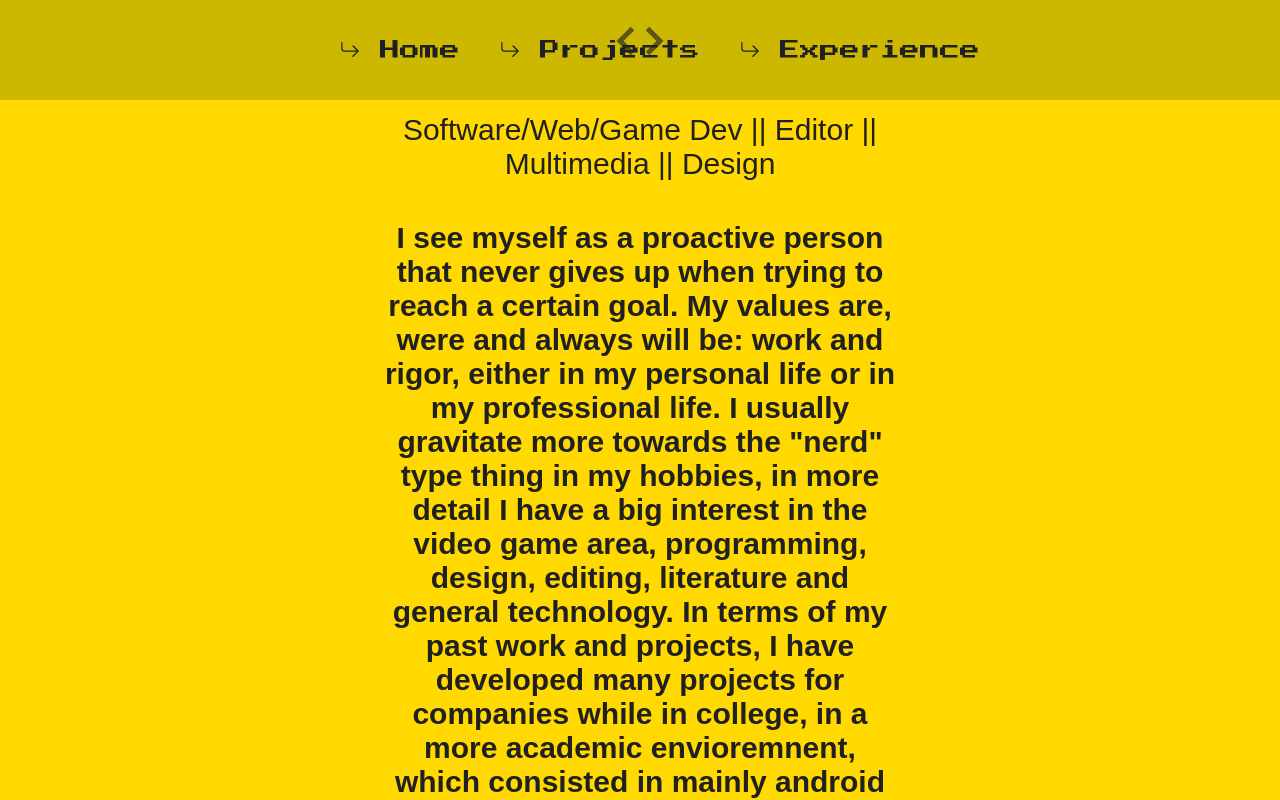
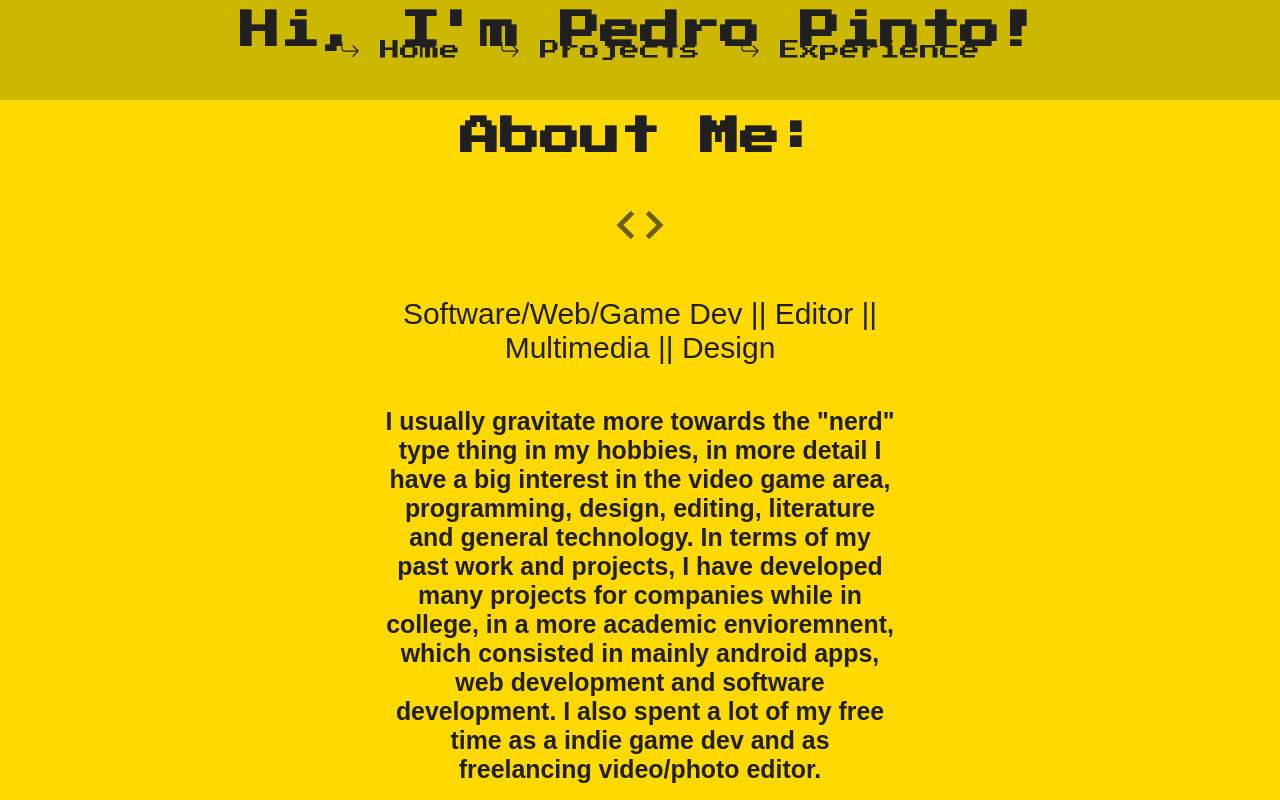
Before and after one commit to HidekiTheDm/hidekithedm.github.io, a React (Create React App) app: page / in a window 1280 px wide. Shown: the top 800 px of the page. Built offline with nearby package versions, Linux system fonts and the light colour scheme.

Commit message:
Update Home.js

```diff
--- a/src/pages/Home.js
+++ b/src/pages/Home.js
@@ -22,11 +22,10 @@ function Home() {
         <h2> About Me:</h2>
         <div className="prompt">
         <BiCode/><p>Software/Web/Game Dev || Editor || Multimedia || Design </p>
-                <h4>I see myself as a proactive person that never gives up when trying to reach a certain goal.
-                    My values are, were and always will be: work and rigor, either in my personal life or in my professional life.
+                <h5>
                     I usually gravitate more towards the "nerd" type thing in my hobbies, in more detail I have a big interest in the video game area, programming, design, editing, literature and general technology.
                     In terms of my past work and projects, I have developed many projects for companies while in college, in a more academic envioremnent, which consisted in mainly android apps, web development and software development.
-                    I also spent a lot of my free time as a indie game dev and as freelancing video/photo editor.</h4>
+                    I also spent a lot of my free time as a indie game dev and as freelancing video/photo editor.</h5>
           <a href="https://www.linkedin.com/in/pedro-pinto-ipv/" target="_blank"><LinkedInIcon /></a>
           <a href="mailto:pedroalmeida.cch@gmail.com" target="_blank"><EmailIcon /></a>
           <a href="https://github.com/HidekiTheDm" target="_blank"><GithubIcon /></a>
```
